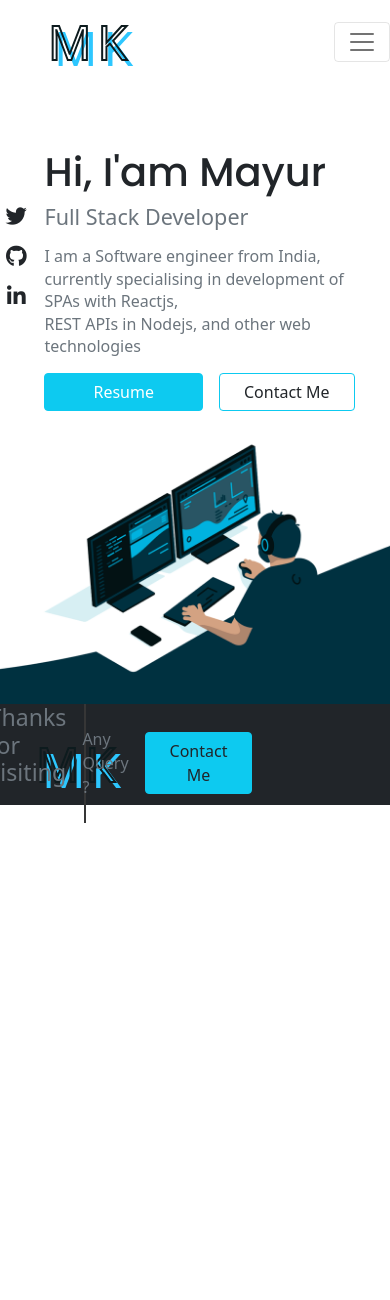
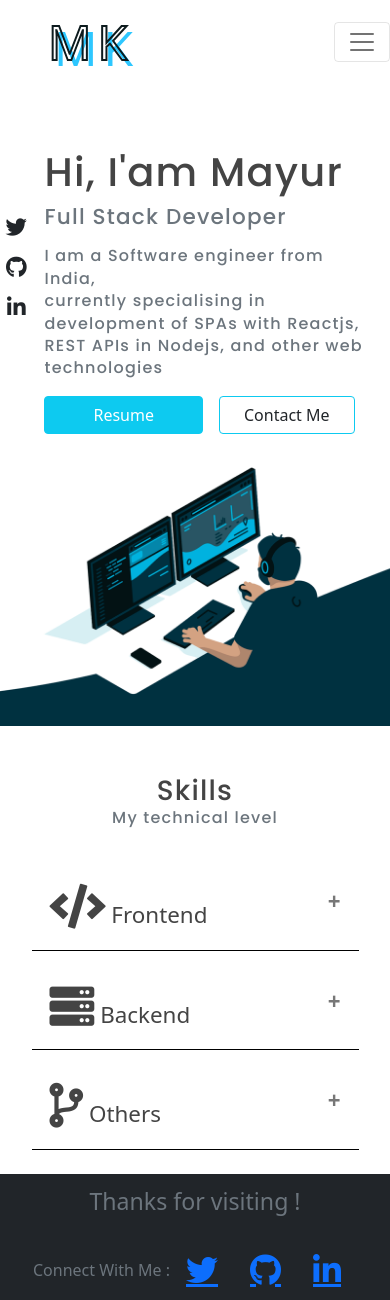
Before and after one commit to mayur-keswani/portfolio, a React (Create React App) app: page / in a window 390 px wide. Before the commit the page ends 844 px from the top, so only its background shows below. Built offline with nearby package versions, Linux system fonts and the light colour scheme.

Commit message:
feat : responsive footer ,added skills section

```diff
--- a/src/App.js
+++ b/src/App.js
@@ -3,6 +3,7 @@ import Navigation from './components/header/Navigation';
 import Home from './pages/home/Home';
 import Footer from './components/footer/Footer';
 import 'bootstrap/dist/css/bootstrap.min.css'
+import Skills from './components/skills/Skills';
 
 const App =()=>{
 
@@ -10,6 +11,7 @@ const App =()=>{
       <>
         <Navigation/>
         <Home/>
+        <Skills/>
         <Footer/>
       </>
   );
--- a/src/components/footer/Footer.js
+++ b/src/components/footer/Footer.js
@@ -2,13 +2,16 @@ import React from 'react'
 import Logo from '../ui/logo/Logo'
 const Footer = () =>{
 	return(
-		<div className="footer-section bg-dark row" style={{height:"12vh"}}>
-			<div className="col-2 col-lg-2 d-flex align-items-center px-5" style={{borderRight:"2px solid #363636"}}>
-				<Logo/>
+		<div className="footer-section bg-dark row" style={{height:"15vh"}}>
+			<div className="col-12 col-lg-4  d-flex align-items-center justify-content-center text-muted">
+				<h3 className="mx-3">Thanks for visiting !</h3>
+
 			</div>
-			<div className="col-2 col-lg-10  d-flex align-items-center justify-content-center text-muted">
-				<h3 className="mx-3">Thanks for visiting !</h3>
-				Any Query ?<button className="btn btn-info text-dark mx-3 px-4 ">Contact Me</button>
+			<div className="col-12 col-lg-8  d-flex align-items-center justify-content-center  text-muted">
+			Connect With Me :
+				<a href="https://twitter.com/Mayur_keswani_" className="fab fa-twitter fa-2x mx-3" ></a>
+				<a href="https://github.com/mayur-keswani" className="fab fa-github fa-2x mx-3"></a>
+				<a className="fab fa-linkedin-in fa-2x mx-3"></a>
 			</div>
 		</div>
 	)
--- /dev/null
+++ b/src/components/skills/Skills.css
@@ -0,0 +1,44 @@
+@import url('https://fonts.googleapis.com/css2?family=Poppins:wght@600&display=swap');
+header{
+	font-family: 'Poppins', sans-serif;
+	letter-spacing: 1.2px;
+	color: #444;
+}
+.accordion {
+	background-color: transparent;
+	color: #444;
+	cursor: pointer;
+	padding: 18px;
+	width: 100%;
+	border: none;
+	text-align: left;
+	outline: none;
+	font-size: 1.4rem;
+	transition: 0.4s;
+	vertical-align: center;
+	border-bottom: 1px solid black;
+  }
+
+  .active, .accordion:hover {
+	background-color: #ccc;
+  }
+
+  .accordion:after {
+	content: '\002B';
+	color: #777;
+	font-weight: bold;
+	float: right;
+	margin-left: 5px;
+  }
+
+  .active:after {
+	content: "\2212";
+  }
+
+  .panel {
+	padding: 0 18px;
+	background-color: white;
+	max-height: 0;
+	overflow: hidden;
+	transition: max-height 0.2s ease-out;
+  }
--- /dev/null
+++ b/src/components/skills/Skills.js
@@ -0,0 +1,55 @@
+import React,{useRef, useState} from 'react'
+import './Skills.css'
+const Skills = () => {
+	const accordion = useRef()
+	const [skills,setSkills] = useState([
+		{show:false,title:"Frontend",languages:[],icon:"fas fa-code fa-2x"},
+		{show:false,title:"Backend",languages:[],icon:"fas fa-server fa-2x"},
+		{show:false,title:"Others",languages:[],icon:"fas fa-code-branch fa-2x"}
+	])
+	const showDetails=(e)=>{
+		e.target.classList.toggle("active")
+		let title=e.target.innerText
+		// console.log(title.trim())
+		let updatedState= skills.map(skill=>
+			{	console.log(skill.title+" + "+title +" = "+ (skill.title.toString()==title.toString))
+				if(skill.title===title.trim())
+					{	console.log("here")
+						return {...skill,show:!skill.show}
+					}
+				else {
+					return skill
+				}
+
+			})
+		console.log(updatedState)
+		setSkills(updatedState)
+
+	}
+
+	return(
+		<>
+		<header className='text-center h1 mt-5'>
+			Skills
+			<div className="sub-header h6 text-muted">My technical level</div>
+		</header>
+		<div className="mx-auto my-4 row"  style={{width:"90%"}} >
+		{
+			skills.map(skill=>{
+				return <div key={skill.title} className="col-12 col-lg-6 mt-3">
+				<button className="accordion" ref={accordion} onClick={(e)=>showDetails(e)}>
+					<i className={skill.icon}
+					></i> {skill.title}</button>
+	 			<div className="panel" style={{maxHeight:skill.show?"200px":null}}>
+  					<p>Lorem ipsum dolor sit amet, consectetur adipisicing elit, sed do eiusmod tempor incididunt ut labore et dolore magna aliqua. Ut enim ad minim veniam, quis nostrud exercitation ullamco laboris nisi ut aliquip ex ea commodo consequat.</p>
+				</div>
+				</div>
+			})
+		}
+
+	</div>
+	</>
+	)
+}
+
+export default Skills
--- a/src/components/ui/logo/Logo.js
+++ b/src/components/ui/logo/Logo.js
@@ -4,7 +4,7 @@ import './Logo.css'
 const Logo = () =>{
 	return (
 	<grid>
-		<h1 class='heading heading--stroke heading--shadow'>MK</h1>
+		<h1 className='heading heading--stroke heading--shadow'>MK</h1>
 	</grid>
   )
 }
--- a/src/pages/home/Home.js
+++ b/src/pages/home/Home.js
@@ -5,9 +5,9 @@ const Home = () =>{
 	return(
 		<div className="container-fluid row mx-0 p-0 main-section" style={{width:"100%"}}>
 			<div className="col-1 d-flex flex-column align-items-center justify-content-center">
-				<i class="fab fa-twitter fa-lg mb-4"></i>
-				<i class="fab fa-github fa-lg mb-4"></i>
-				<i class="fab fa-linkedin-in fa-lg"></i>
+				<i className="fab fa-twitter fa-lg mb-4"></i>
+				<i className="fab fa-github fa-lg mb-4"></i>
+				<i className="fab fa-linkedin-in fa-lg"></i>
 			</div>
 			<div className='col-lg-5 col-11'>
 				<header>
```
Also changed, not shown: src/components/skills/Skill.js (added).
